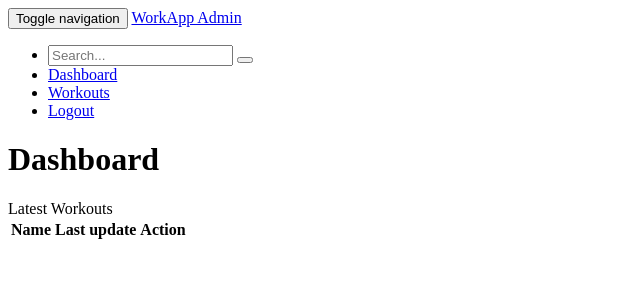
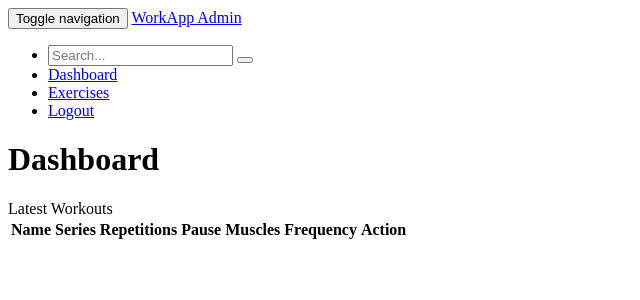
Before and after one commit to ragnarokmp/WorkAppServer, a CodeIgniter app: template public_html/application/views/dashboard_view.php in a window 1280 px wide. Shown: the top 300 px of the page, without its empty margins (0-640 px from the left). Run offline with CodeIgniter, Linux system fonts and the light colour scheme; the template is opened without the code that fills it, so the values that code supplies are empty.

Commit message:
Added last exercise on dashboard page (only html, no model)

```diff
--- a/public_html/application/views/dashboard_view.php
+++ b/public_html/application/views/dashboard_view.php
@@ -32,7 +32,7 @@
                     </li>
 
                     <li><a href="<?php echo page_url('dashboard') ?>"><i class="fa fa-dashboard fa-fw"></i> Dashboard</a></li>
-                    <li><a href="<?php echo page_url('dashboard/addExam') ?>"><i class="fa fa-bar-chart-o fa-fw"></i> Workouts</a></li>
+                    <li><a href="<?php echo page_url('dashboard/addExam') ?>"><i class="fa fa-bar-chart-o fa-fw"></i> Exercises</a></li>
                     <li><a href="<?php echo page_url('dashboard/logout') ?>"><i class="fa fa-sign-out fa-fw"></i> Logout</a></li>
                     </li>
                 </ul>
@@ -157,7 +157,11 @@
                                 <thead>
                                 <tr>
                                     <th>Name</th>
-                                    <th>Last update</th>
+                                    <th>Series</th>
+                                    <th>Repetitions</th>
+                                    <th>Pause</th>
+                                    <th>Muscles</th>
+                                    <th>Frequency</th>
                                     <th>Action</th>
                                 </tr>
                                 </thead>
```
